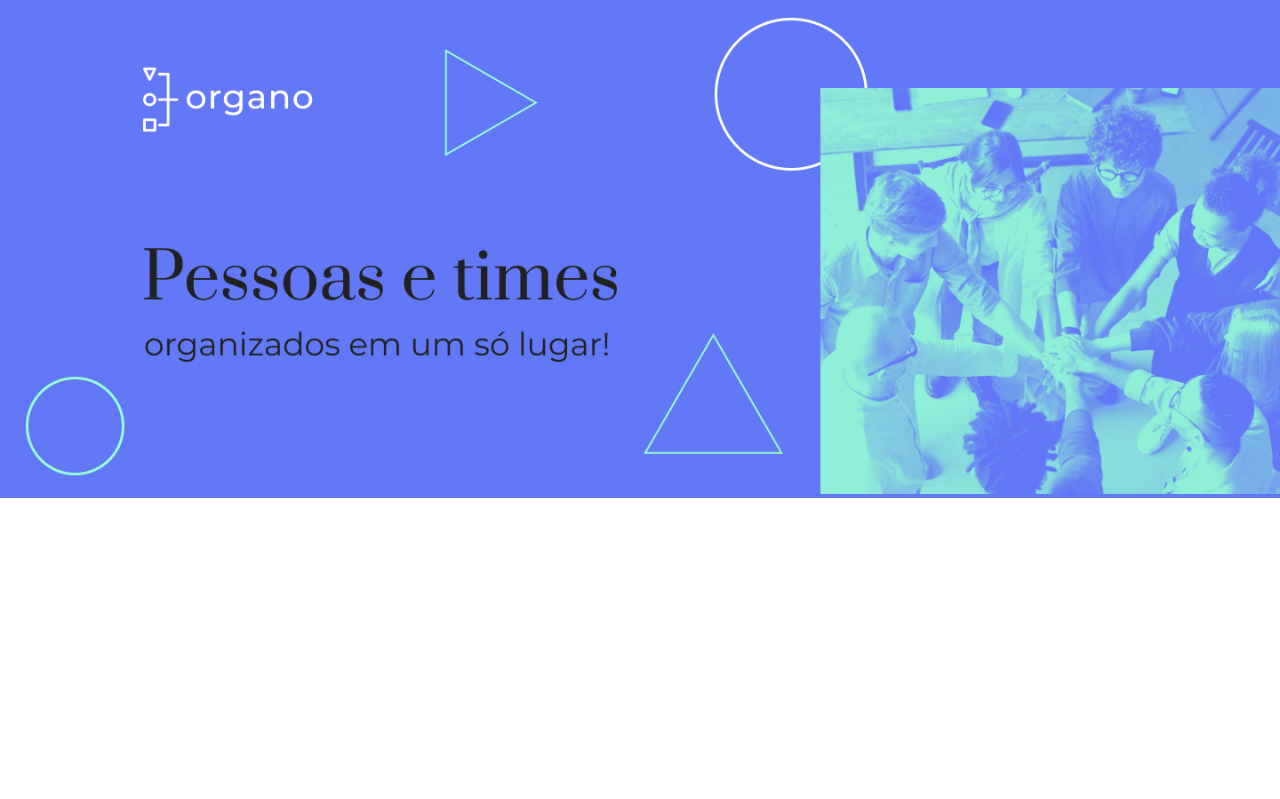
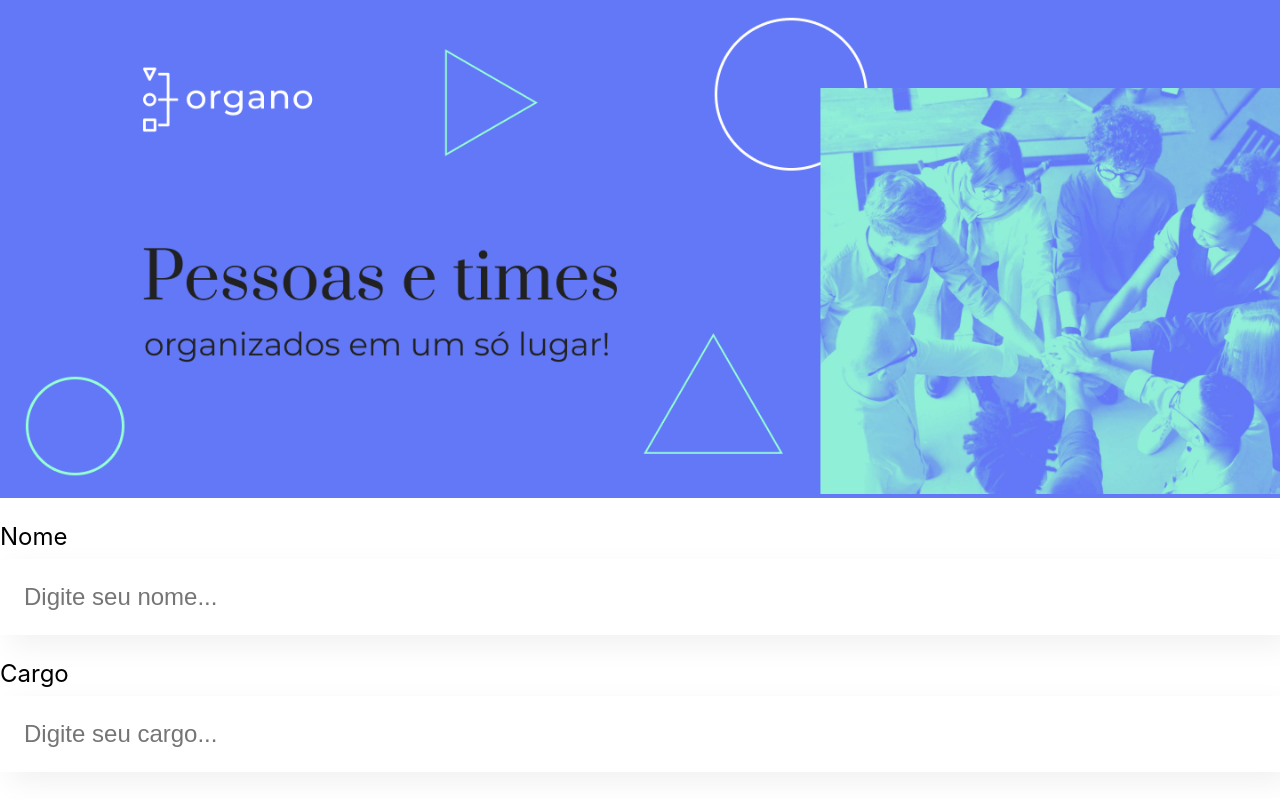
Before and after one commit to delberss/organoReactJS, a React (Create React App) app: page / in a window 1280 px wide. Shown: the top 799 px of the page. Built offline with nearby package versions, Linux system fonts and the light colour scheme.

Commit message:
Componente de texto

```diff
--- a/src/App.js
+++ b/src/App.js
@@ -1,9 +1,14 @@
-import Banner from './componentes/Banner/Banner';
+import Banner from './componentes/Banner';
+import CampoTexto from './componentes/CampoTexto';
 
 function App() {
   return (
     <div className="App">
       <Banner />
+      <CampoTexto label="Nome" placeholder="Digite seu nome" />
+      <CampoTexto label="Cargo" placeholder="Digite seu cargo"/>
+      <CampoTexto label="Imagem" placeholder="Digite o endereço da imagem"/>
+      <CampoTexto label="Time"/>
     </div>
   );
 }
--- a/src/componentes/Banner/Banner.js
+++ b/src/componentes/Banner/Banner.js
@@ -1,6 +1,6 @@
 import './Banner.css'
 
-function Banner(){
+export const Banner = () => {
     // JSX
     return (
         <header className="banner">
@@ -8,5 +8,3 @@
         </header>
     )
 }
-
-export default Banner;
--- /dev/null
+++ b/src/componentes/Banner/index.js
@@ -0,0 +1,3 @@
+import { Banner } from "./Banner";
+
+export default Banner;
--- /dev/null
+++ b/src/componentes/CampoTexto/CampoTexto.css
@@ -0,0 +1,19 @@
+.campo-texto {
+    margin: 24px 0;
+}
+
+.campo-texto label {
+    display: block;
+    margin-bottom: 8px;
+    font-size: 24px;
+}
+
+.campo-texto input {
+    background-color: #FFF;
+    box-shadow: 10px 10px 30px rgba(0,0,0,0.06);
+    width: 100%;
+    border: none;
+    font-size: 24px;
+    padding: 24px;
+    box-sizing: border-box;
+}
--- /dev/null
+++ b/src/componentes/CampoTexto/index.js
@@ -0,0 +1,15 @@
+import './CampoTexto.css'
+
+const CampoTexto = (props) => {
+
+    const placeholderModificada = `${props.placeholder}...`
+
+    return (
+        <div className="campo-texto">
+            <label>{props.label}</label>
+            <input placeholder={placeholderModificada} />
+        </div>
+    )
+}
+
+export default CampoTexto;
```
